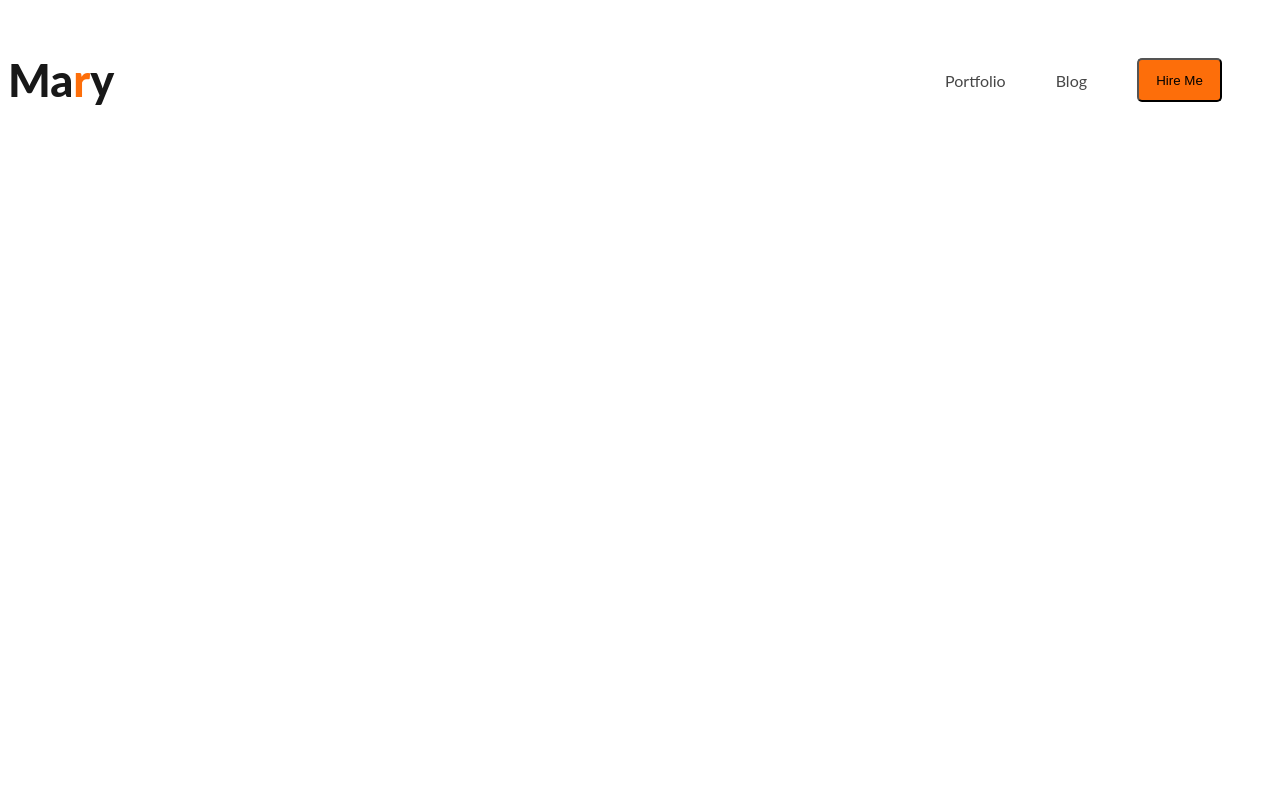
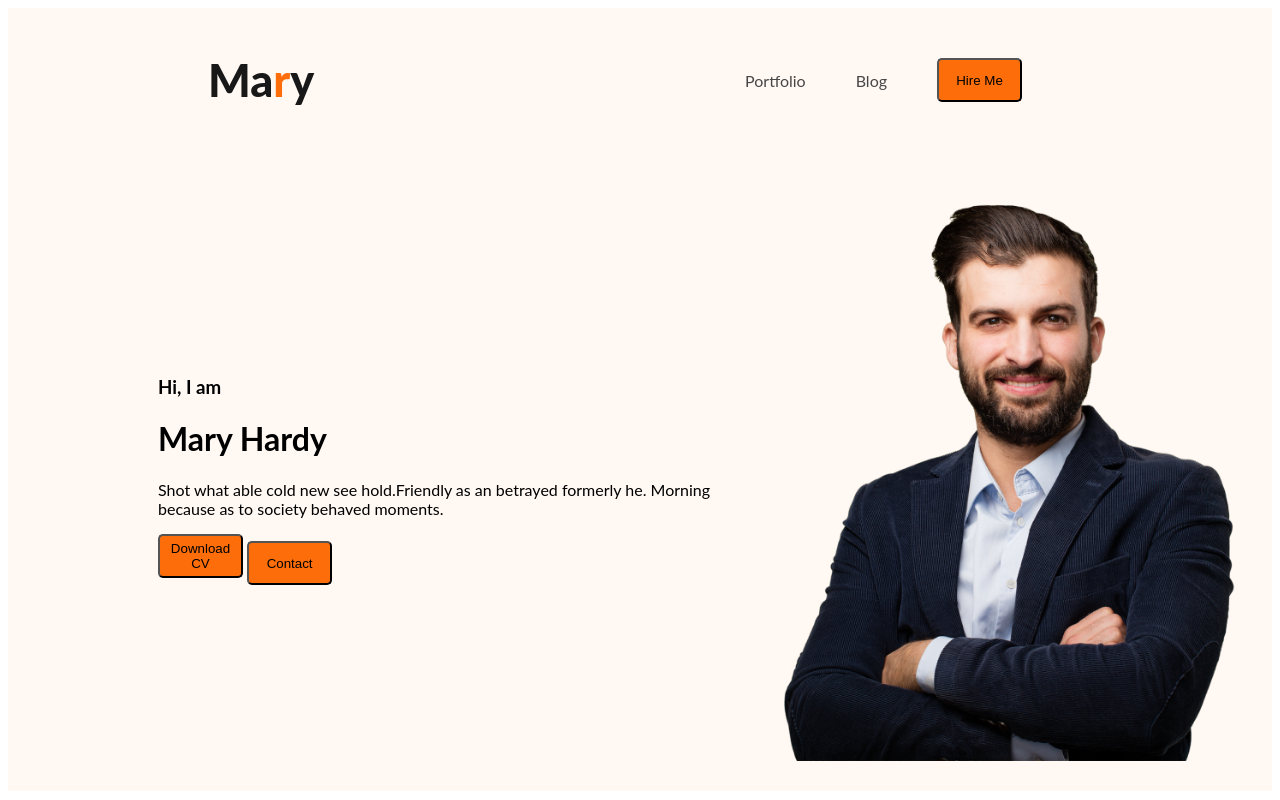
Before and after one commit to TASNIM570/Web-developer-portfolio, a plain HTML site: page index.html in a window 1280 px wide. Drawn offline with Linux system fonts and the light colour scheme.

Commit message:
adding some tag

```diff
--- a/index.html
+++ b/index.html
@@ -12,7 +12,7 @@
 
   </head>
   <body>
-    <header>
+    <header class="header">
       <nav>
         <h3 class="nav-title">Ma<span class="text-primary">r</span>y</h3>
         <ul>
@@ -21,6 +21,16 @@
           <li><button class="btn-primary">Hire Me</button></li>
         </ul>
       </nav>
+      <div class="banner">
+        <div>
+          <h3 class="banner-greeting">Hi, I  am</h3>
+          <h1 class="banner-title">Mary Hardy</h1>
+          <p>Shot what able cold new see hold.Friendly as an betrayed formerly he. Morning because as to society behaved moments.</p>
+          <button class="btn-primary">Download CV</button>
+          <button class="btn-primary">Contact</button>
+        </div>
+        <img class="profile-pic" src="images/hardy.png" alt="">
+      </div>
     </header>
 
     <main></main>
--- a/style.css
+++ b/style.css
@@ -17,6 +17,7 @@ body {
 nav {
     display: flex;
     justify-content: space-between;
+    margin: 0px 200px;
 }
 
 .nav-title {
@@ -48,3 +49,19 @@ nav a {
     text-decoration: none;
     color: #474747;
 }
+
+/* Header related style */
+
+.header{
+    background: #FFF8F3;
+}
+
+.banner{
+    padding: 30px 30px 30px 150px ;
+    display: flex;
+    align-items: center;
+}
+
+.profile-pic{
+    width: 500px;
+}
```
Also changed, not shown: images/developer.png (added), images/hardy.png (added), images/header_bg.png (added), images/icons/facebook.png (added), images/icons/insta.png (added), images/icons/js.png (added), images/icons/mongo.png (added), images/icons/nodejs.png (added), images/icons/react.png (added), images/icons/twitter.png (added), 3 other files.
